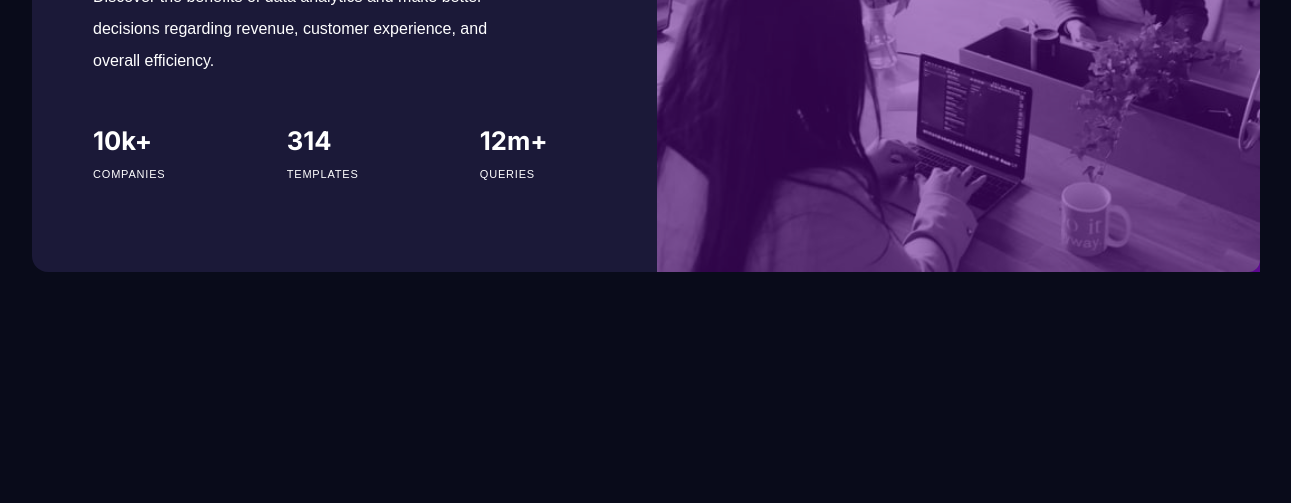
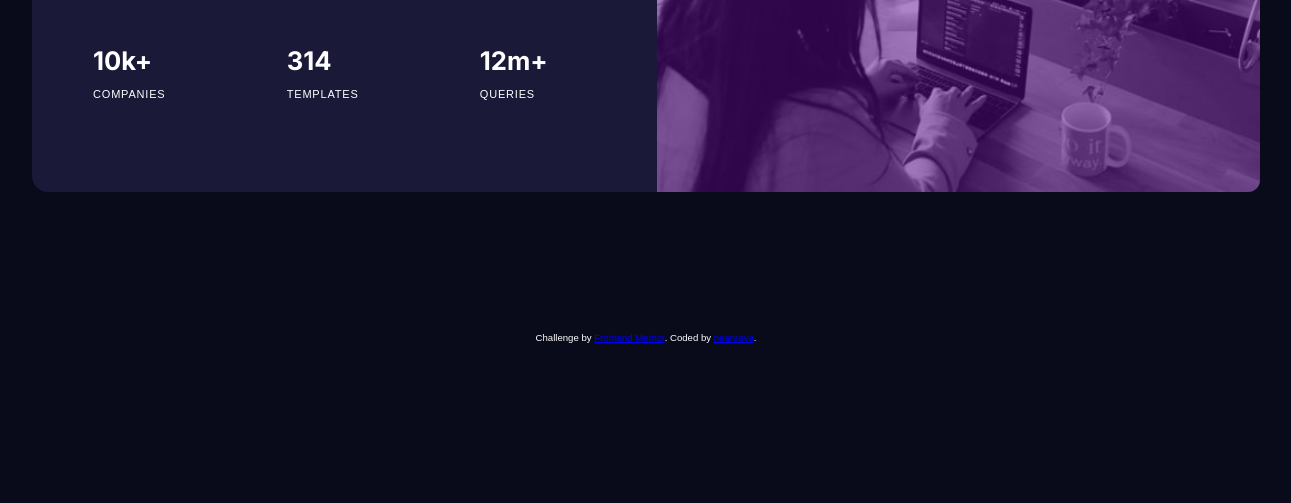
Before and after one commit to neenreva/stats-preview-card-component-main, a plain HTML site: page index.html in a window 1536 px wide. Shown: the part 457-960 px from the top of the page, without its empty margins (122-1413 px from the left). After the commit the page ends 800 px from the top, so only its background shows below. Drawn offline with Linux system fonts and the light colour scheme.

Commit message:
Alignment fix

```diff
--- a/index.html
+++ b/index.html
@@ -56,11 +56,11 @@
         </section>
       </section>
     </main>
-    <!-- <footer class="attribution">
+    <footer class="attribution">
       Challenge by
       <a href="https://www.frontendmentor.io?ref=challenge" target="_blank"
         >Frontend Mentor</a
-      >. Coded by <a href="#">Your Name Here</a>.
-    </footer> -->
+      >. Coded by <a href="https://github.com/neenreva" target="_blank">neenreva</a>.
+    </footer>
   </body>
 </html>
--- a/style.css
+++ b/style.css
@@ -20,7 +20,6 @@ body {
   display: flex;
   flex-direction: column;
   align-items: center;
-  width: 100vw;
   height: 100vh;
   background-color: hsl(233, 47%, 7%);
   padding: 5rem 0;
@@ -39,11 +38,13 @@ main {
 picture {
   background-color: hsl(277, 90%, 30%);
   overflow: hidden;
+  border-start-start-radius: 12px;
+  border-start-end-radius: 12px;
 }
 
 picture img {
-  border-start-start-radius: 12px;
-  border-start-end-radius: 12px;
+  /* border-start-start-radius: 12px;
+  border-start-end-radius: 12px; */
   width: 100%;
   display: flex;
   object-fit: cover;
@@ -52,6 +53,13 @@ picture img {
 
 .info-data {
   padding: max(4vh) 8vw;
+}
+
+footer {
+  position: fixed;
+  background-color: hsl(233, 47%, 7%);
+  bottom: 0;
+  font-size: .6rem;
 }
 
 .info h1,
@@ -99,18 +107,16 @@ span {
   }
   body {
     justify-content: center;
+    padding: 0;
   }
   main {
     flex-direction: row-reverse;
-    width: max(80vw);
+    width: max(80vw, 1200px);
     text-align: left;
   }
 
   picture {
     flex: 1.2;
-  }
-
-  picture img {
     border-start-start-radius: 0px;
     border-end-end-radius: 12px;
   }
```
